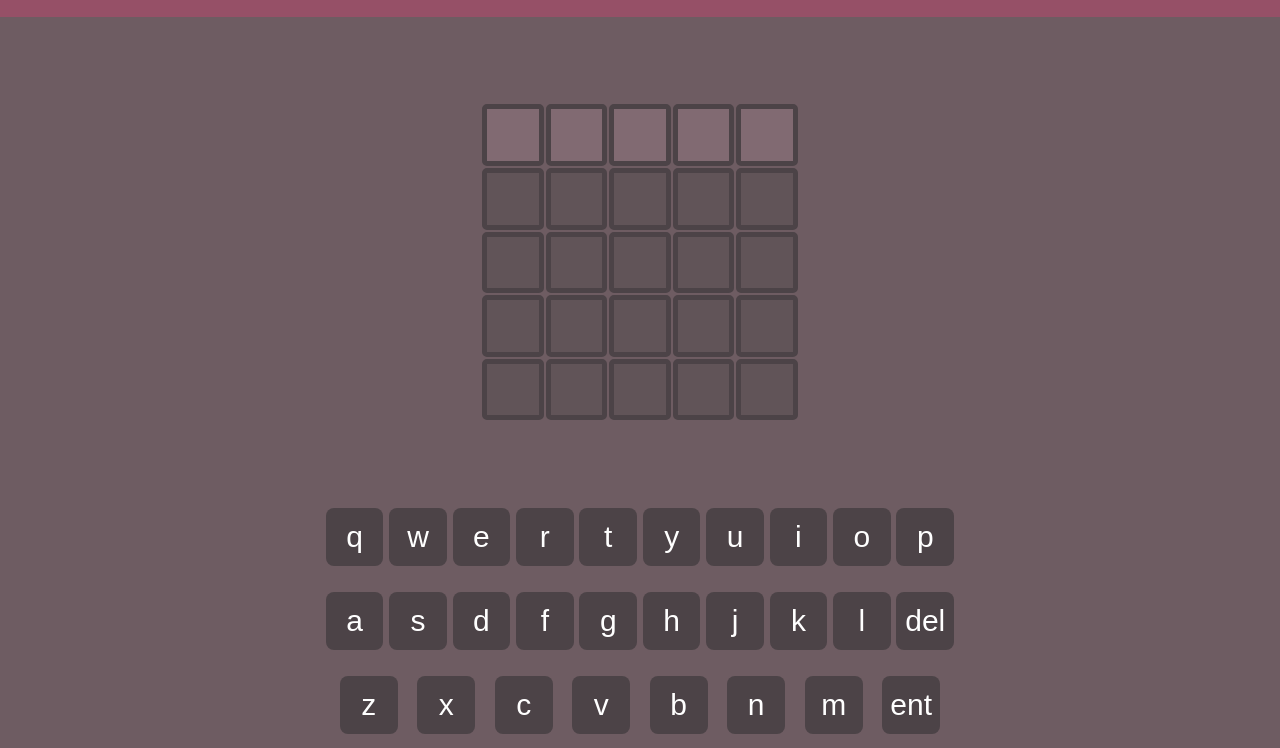
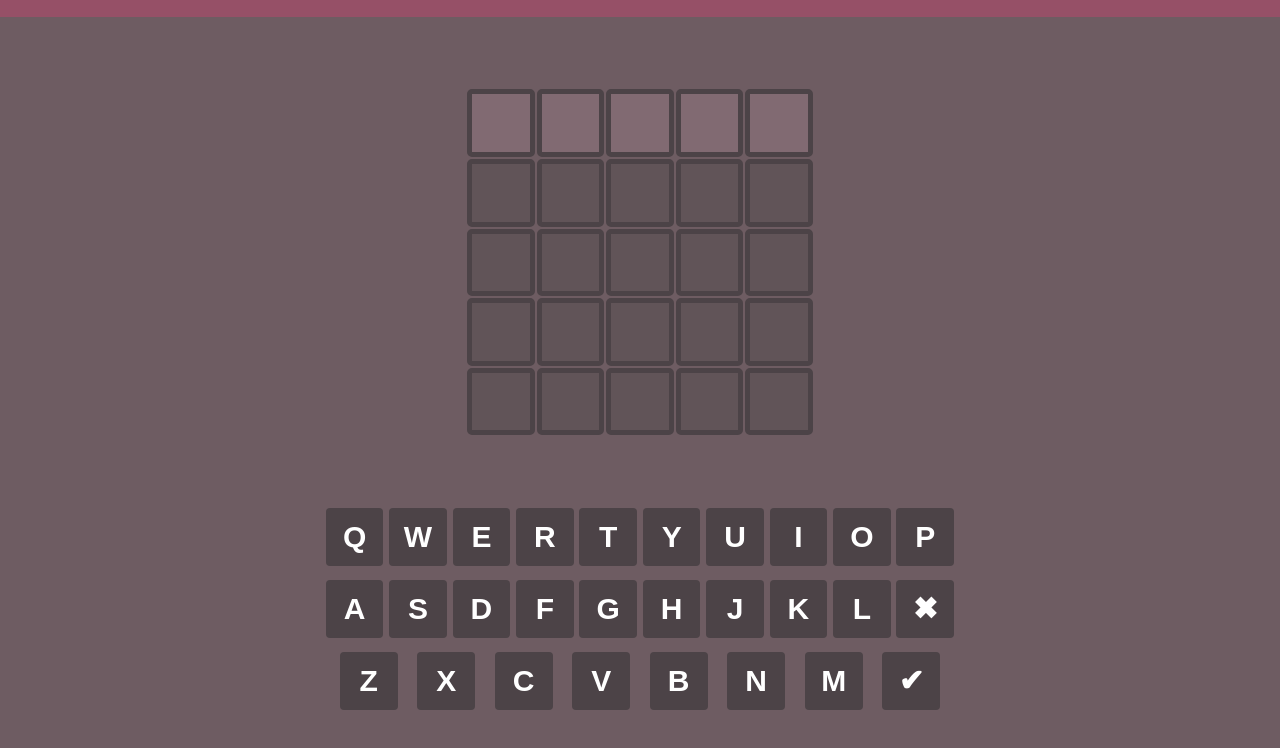
Before and after one commit to isu-Hugo/termo, a plain HTML site: page index.html in a window 1280 px wide. Shown: the part 52-800 px from the top of the page. Drawn offline with Linux system fonts and the light colour scheme.

Commit message:
Jogo Funcional v1

```diff
--- a/index.html
+++ b/index.html
@@ -58,40 +58,40 @@
 
     <div class="teclado">
         <div class="l1">
-            <button class="btn" onclick="tecla('q')">q</button>
-            <button class="btn" onclick="tecla('w')">w</button>
-            <button class="btn" onclick="tecla('e')">e</button>
-            <button class="btn" onclick="tecla('r')">r</button>
-            <button class="btn" onclick="tecla('t')">t</button>
-            <button class="btn" onclick="tecla('y')">y</button>
-            <button class="btn" onclick="tecla('u')">u</button>
-            <button class="btn" onclick="tecla('i')">i</button>
-            <button class="btn" onclick="tecla('o')">o</button>
-            <button class="btn" onclick="tecla('p')">p</button>
+            <button class="btn" onclick="tecla('q')">Q</button>
+            <button class="btn" onclick="tecla('w')">W</button>
+            <button class="btn" onclick="tecla('e')">E</button>
+            <button class="btn" onclick="tecla('r')">R</button>
+            <button class="btn" onclick="tecla('t')">T</button>
+            <button class="btn" onclick="tecla('y')">Y</button>
+            <button class="btn" onclick="tecla('u')">U</button>
+            <button class="btn" onclick="tecla('i')">I</button>
+            <button class="btn" onclick="tecla('o')">O</button>
+            <button class="btn" onclick="tecla('p')">P</button>
         </div>
 
         <div class="l2">
-            <button class="btn" onclick="tecla('a')">a</button>
-            <button class="btn" onclick="tecla('s')">s</button>
-            <button class="btn" onclick="tecla('d')">d</button>
-            <button class="btn" onclick="tecla('f')">f</button>
-            <button class="btn" onclick="tecla('g')">g</button>
-            <button class="btn" onclick="tecla('h')">h</button>
-            <button class="btn" onclick="tecla('j')">j</button>
-            <button class="btn" onclick="tecla('k')">k</button>
-            <button class="btn" onclick="tecla('l')">l</button>
-            <button class="btn" onclick="del()">del</button>
+            <button class="btn" onclick="tecla('a')">A</button>
+            <button class="btn" onclick="tecla('s')">S</button>
+            <button class="btn" onclick="tecla('d')">D</button>
+            <button class="btn" onclick="tecla('f')">F</button>
+            <button class="btn" onclick="tecla('g')">G</button>
+            <button class="btn" onclick="tecla('h')">H</button>
+            <button class="btn" onclick="tecla('j')">J</button>
+            <button class="btn" onclick="tecla('k')">K</button>
+            <button class="btn" onclick="tecla('l')">L</button>
+            <button class="btn" onclick="del()">✖</button>
         </div>
 
         <div class="l3">
-            <button class="btn" onclick="tecla('z')">z</button>
-            <button class="btn" onclick="tecla('x')">x</button>
-            <button class="btn" onclick="tecla('c')">c</button>
-            <button class="btn" onclick="tecla('v')">v</button>
-            <button class="btn" onclick="tecla('b')">b</button>
-            <button class="btn" onclick="tecla('n')">n</button>
-            <button class="btn" onclick="tecla('m')">m</button>
-            <button class="btn" onclick="enter()">ent</button>
+            <button class="btn" onclick="tecla('z')">Z</button>
+            <button class="btn" onclick="tecla('x')">X</button>
+            <button class="btn" onclick="tecla('c')">C</button>
+            <button class="btn" onclick="tecla('v')">V</button>
+            <button class="btn" onclick="tecla('b')">B</button>
+            <button class="btn" onclick="tecla('n')">N</button>
+            <button class="btn" onclick="tecla('m')">M</button>
+            <button class="btn" onclick="enter()">✔</button>
         </div>
 
 
--- a/src/css/styles.css
+++ b/src/css/styles.css
@@ -42,6 +42,8 @@ body{
 table{
     width: 25vw;
     height: 25vw;
+    min-width: 350px;
+    min-height: 350px;
 }
 
 table td{
@@ -62,11 +64,10 @@ table td{
     flex-direction: column;
 
     align-items: center;
-    justify-content: space-between;
-
 
     width: 50vw;
     height: 30vh;
+    min-width: 350px;
 }
 
 .l1, .l2, .l3{
@@ -86,7 +87,13 @@ table td{
 
     background-color: #4c4347;
     border: none;
-    border-radius: 8px;
+    border-radius: 4px;
     color: white;
     font-size: 30px;
+    font-weight: bold;
+    cursor: pointer;
 }
+
+.btn:hover{
+    background-color: #584e52;
+}
```
